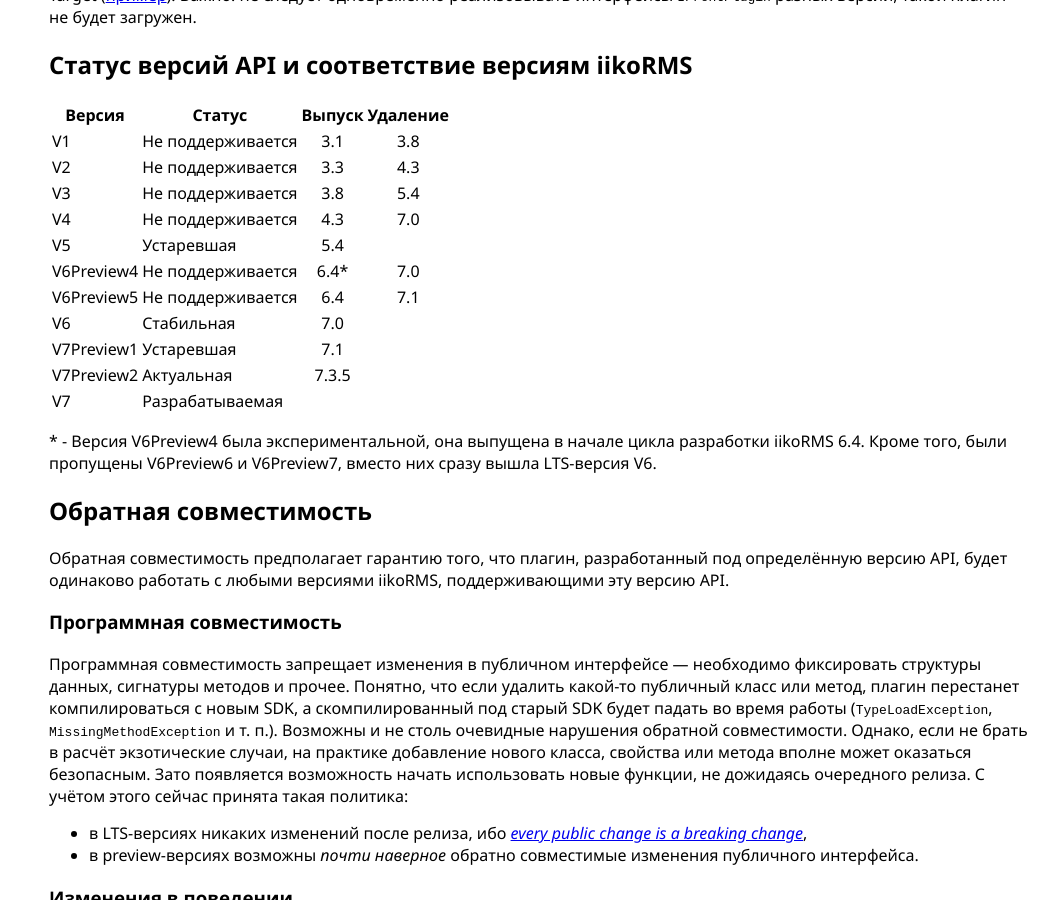
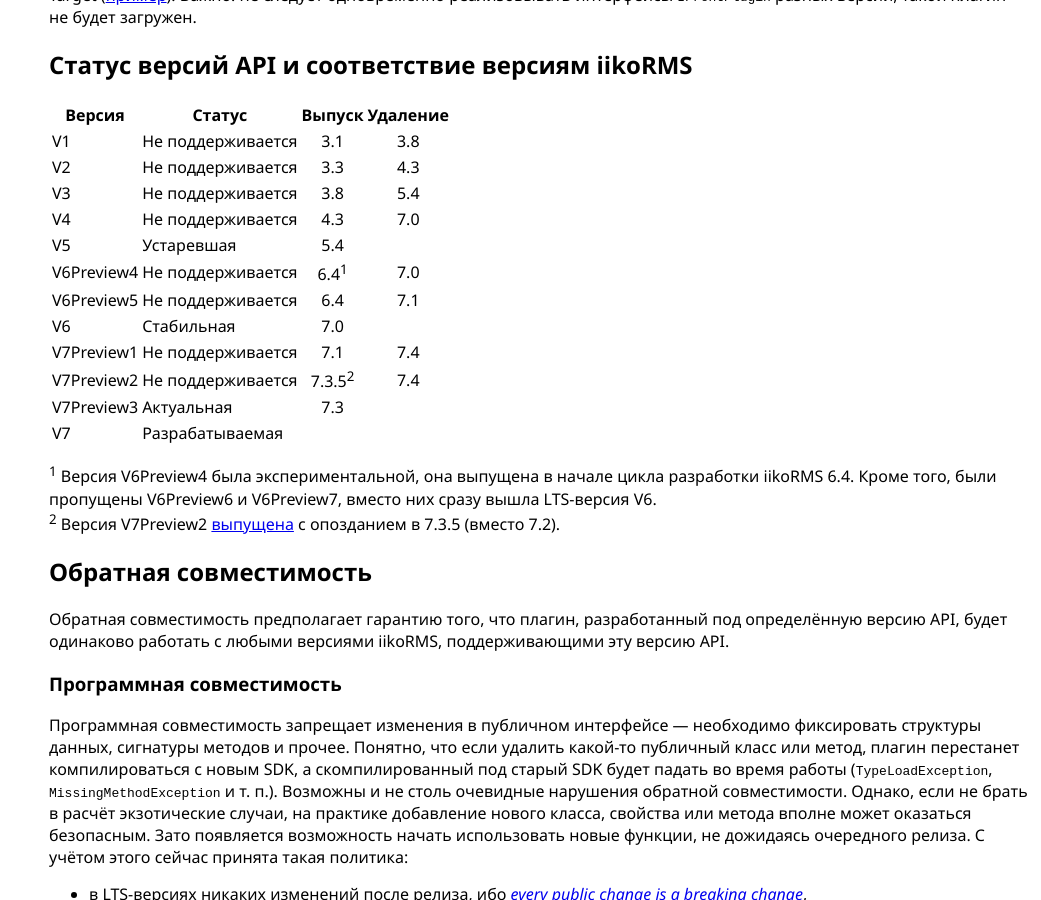
Before and after one commit to iiko/front.api.doc, a Jekyll site: the page built from versioning.md, in a window 1280 px wide and 900 px high, scrolled down 1918 px. Shown: the whole window, without its empty margins (239-1280 px from the left). Built offline with Jekyll 4.4.1, drawn with Linux system fonts in a browser that asks for light colours.

Commit message:
Актуализировать соответствие между версиями API и iikoRMS

```diff
--- a/versioning.md
+++ b/versioning.md
@@ -202,22 +202,24 @@
 
 ## Статус версий API и соответствие версиям iikoRMS ##
 
-| Версия     | Статус            | Выпуск | Удаление |
-| ---------  | ----------------- |:------:|:--------:|
-| V1         | Не поддерживается | 3.1    | 3.8      |
-| V2         | Не поддерживается | 3.3    | 4.3      |
-| V3         | Не поддерживается | 3.8    | 5.4      |
-| V4         | Не поддерживается | 4.3    | 7.0      |
-| V5         | Устаревшая        | 5.4    |          |
-| V6Preview4 | Не поддерживается | 6.4\*  | 7.0      |
-| V6Preview5 | Не поддерживается | 6.4    | 7.1      |
-| V6         | Стабильная        | 7.0    |          |
-| V7Preview1 | Устаревшая        | 7.1    |          |
-| V7Preview2 | Актуальная        | 7.3.5  |          |
-| V7         | Разрабатываемая   |        |          |
+| Версия     | Статус            | Выпуск           | Удаление |
+| ---------  | ----------------- |:----------------:|:--------:|
+| V1         | Не поддерживается | 3.1              | 3.8      |
+| V2         | Не поддерживается | 3.3              | 4.3      |
+| V3         | Не поддерживается | 3.8              | 5.4      |
+| V4         | Не поддерживается | 4.3              | 7.0      |
+| V5         | Устаревшая        | 5.4              |          |
+| V6Preview4 | Не поддерживается | 6.4<sup>1</sup>  | 7.0      |
+| V6Preview5 | Не поддерживается | 6.4              | 7.1      |
+| V6         | Стабильная        | 7.0              |          |
+| V7Preview1 | Не поддерживается | 7.1              | 7.4      |
+| V7Preview2 | Не поддерживается | 7.3.5<sup>2</sup>| 7.4      |
+| V7Preview3 | Актуальная        | 7.3              |          |
+| V7         | Разрабатываемая   |                  |          |
 
 
-\* - Версия V6Preview4 была экспериментальной, она выпущена в начале цикла разработки iikoRMS 6.4. Кроме того, были пропущены V6Preview6 и V6Preview7, вместо них сразу вышла LTS-версия V6.
+<sup>1</sup> Версия V6Preview4 была экспериментальной, она выпущена в начале цикла разработки iikoRMS 6.4. Кроме того, были пропущены V6Preview6 и V6Preview7, вместо них сразу вышла LTS-версия V6.
+<sup>2</sup> Версия V7Preview2 [выпущена](2020/05/28/v7preview2-release.html) с опозданием в 7.3.5 (вместо 7.2).
 
 ## Обратная совместимость
 Обратная совместимость предполагает гарантию того, что плагин, разработанный под определённую версию API, будет одинаково работать с любыми версиями iikoRMS, поддерживающими эту версию API.
```
